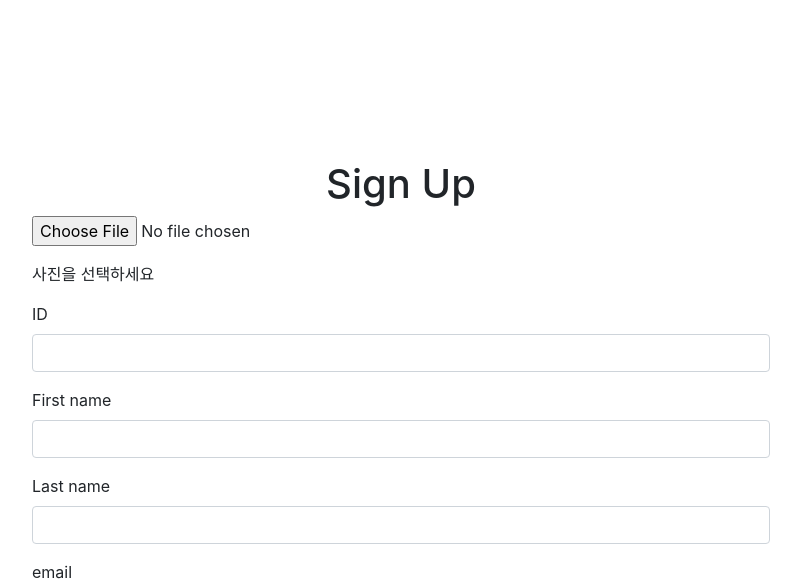
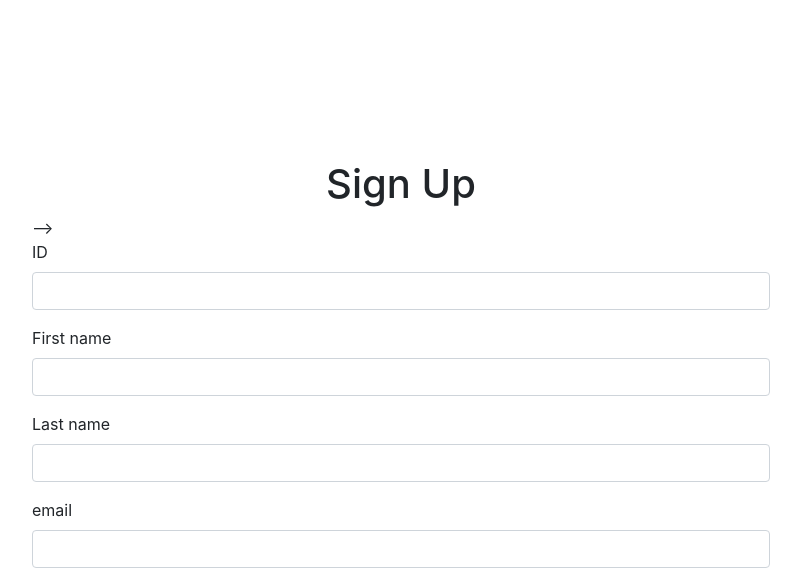
Before and after one commit to Beans9605/hack_lotte, a Django app: page /mypage/register/ in a window 1280 px wide. Shown: the top 581 px of the page, without its empty margins (239-1040 px from the left). Run offline with Django 3.2, Linux system fonts and the light colour scheme.

Commit message:
revise register

```diff
--- a/lotte_project/mypage/templates/mypage/register.html
+++ b/lotte_project/mypage/templates/mypage/register.html
@@ -17,12 +17,12 @@
                 <form action="" method="POST">
                     {% csrf_token %}
                     <H1>Sign Up</H1>
-                    <div class="input_photo">
+                    <!-- <div class="input_photo">
                         <form>
                           <div class="form-group">
-                              <!-- <input type="file" class="form-control-file" id="exampleFormControlFile1" src=""> -->
+                              <input type="file" class="form-control-file" id="exampleFormControlFile1" src=""> -->
 
-                                <div class="hiddeninput">
+                                <!-- <div class="hiddeninput">
                                   <input type="hidden" id="xAxis" value="0" placeholder="선택영역의_x좌표"/>
                                   <input type="hidden" id="yAxis" value="0" placeholder="선택영역의_y좌표"/>
                                   <input type="hidden" id="wLength" value="0" placeholder="선택영역의_w넓이"/>
@@ -36,7 +36,7 @@
                           </form>
 
                       <p>사진을 선택하세요</p>
-                    </div>
+                    </div> --> -->
                     <div class="form-group">
                         <label for="username">ID</label>
                         <input name="username" type="text" class="form-control" id="username">
```
Also changed, not shown: lotte_project/db.sqlite3.
